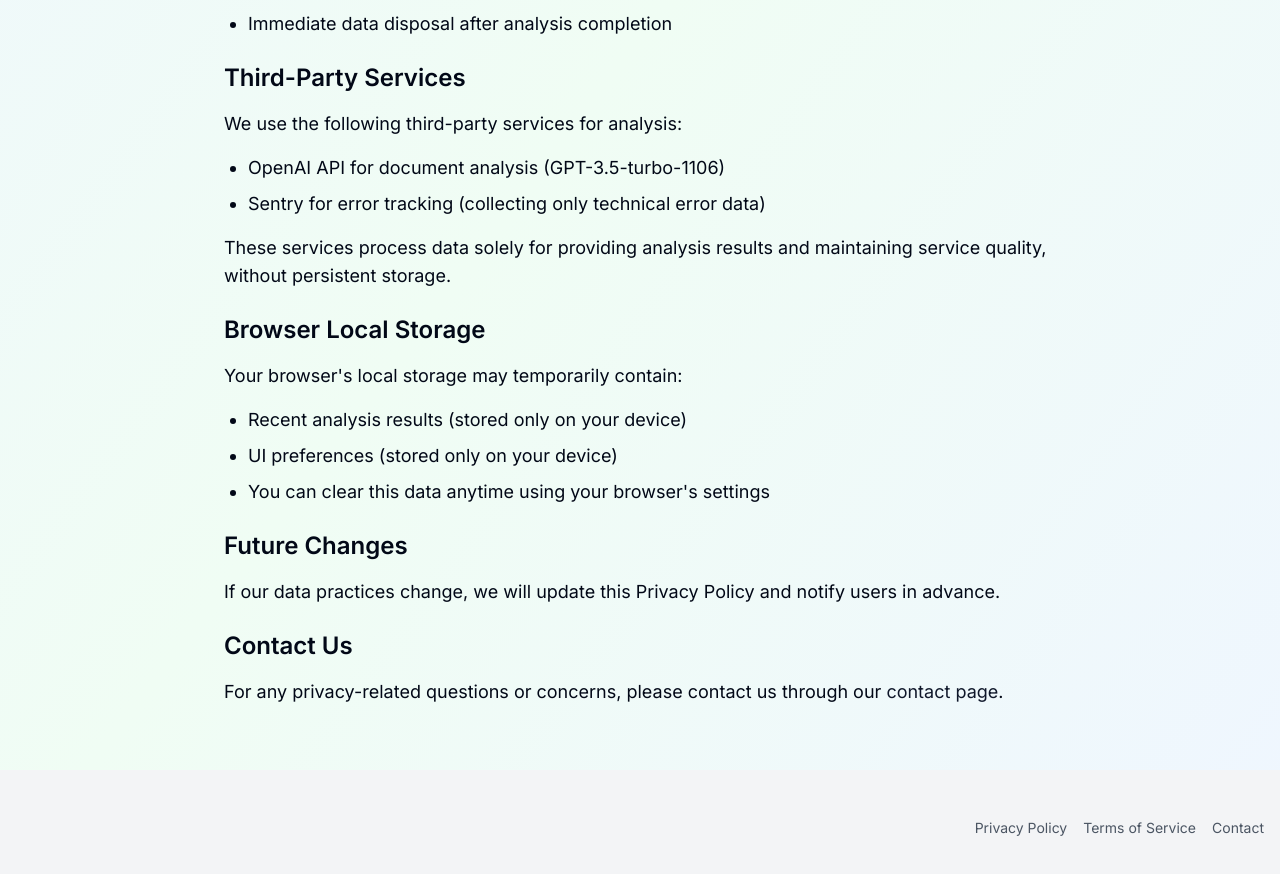
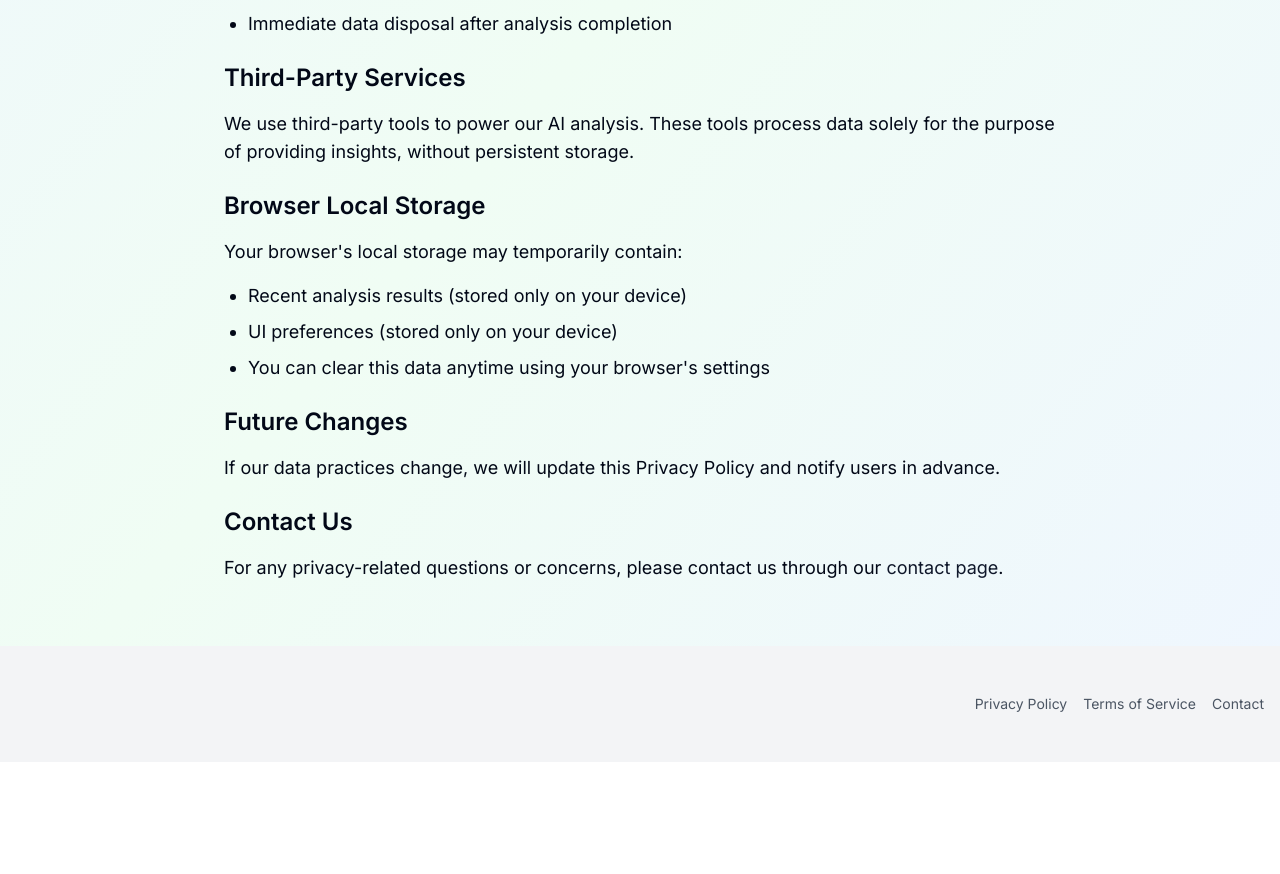
Before and after one commit to morhendos/dontsign, a Next.js app: page /privacy in a window 1280 px wide. Shown: the part 810-1684 px from the top of the page. After the commit the page ends 1572 px from the top, so only its background shows below. Built offline with nearby package versions, Linux system fonts and the light colour scheme.

Commit message:
Remove specific third-party service mentions and simplify privacy policy

```diff
--- a/app/privacy/page.tsx
+++ b/app/privacy/page.tsx
@@ -52,14 +52,7 @@ export default function PrivacyPolicy() {
           <div className="space-y-4">
             <h2 className="text-2xl font-semibold">Third-Party Services</h2>
             <p>
-              We use the following third-party services for analysis:
-            </p>
-            <ul className="list-disc pl-6 space-y-2">
-              <li>OpenAI API for document analysis (GPT-3.5-turbo-1106)</li>
-              <li>Sentry for error tracking (collecting only technical error data)</li>
-            </ul>
-            <p>
-              These services process data solely for providing analysis results and maintaining service quality, without persistent storage.
+              We use third-party tools to power our AI analysis. These tools process data solely for the purpose of providing insights, without persistent storage.
             </p>
           </div>
 
```
